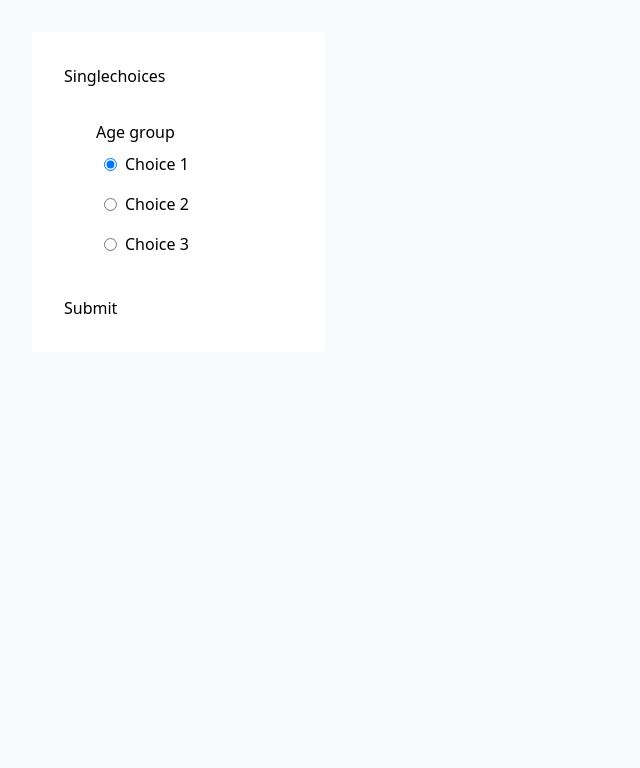
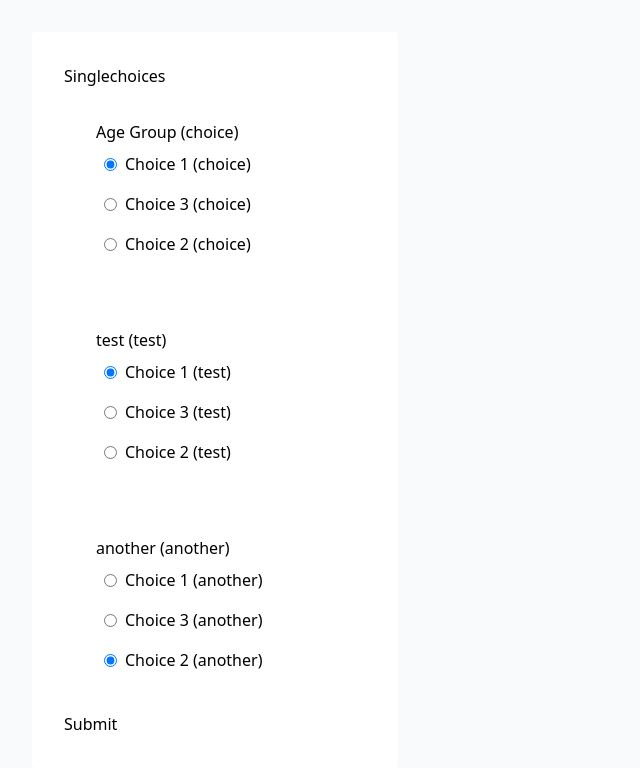
Before and after one commit to pphetra/learning, a Next.js app: page /singlechoices_use_form in a window 1280 px wide. Shown: the top 768 px of the page, without its empty margins (0-640 px from the left). Built offline with nearby package versions, Linux system fonts and the light colour scheme.

Commit message:
refactor to component

```diff
--- a/pages/singlechoices_use_form.js
+++ b/pages/singlechoices_use_form.js
@@ -1,5 +1,59 @@
 import { useEffect } from "react";
 import { useForm } from "react-hook-form";
+
+function Question(props) {
+  const {
+    label,
+    name,
+    options,
+    register,
+    watch,
+    infoName,
+    setValue,
+    infoChoice,
+  } = props;
+  const value = watch(name);
+  useEffect(() => {
+    if (value != infoChoice) {
+      setValue(infoName, "");
+    }
+  }, [infoChoice, setValue, value, infoName]);
+
+  return (
+    <div className="p-8">
+      <h3>
+        {label} ({name})
+      </h3>
+      <div>
+        {options.map((option) => (
+          <div key={option.label} className="flex gap-2 items-center p-2">
+            <input
+              type="radio"
+              value={option.value}
+              id={`${name}-${option.label}`}
+              {...register(name)}
+            />
+            <label htmlFor={`${name}-${option.label}`}>
+              {option.label} ({name})
+            </label>
+          </div>
+        ))}
+        {value === infoChoice && (
+          <div>
+            <label htmlFor="info">More info</label>
+            <input
+              id="info"
+              type="text"
+              name="info"
+              className="border"
+              {...register(infoName)}
+            />
+          </div>
+        )}
+      </div>
+    </div>
+  );
+}
 
 export default function SingleChoiceUseForm() {
   const {
@@ -12,67 +66,58 @@ export default function SingleChoiceUseForm() {
     defaultValues: {
       choice: "1",
       info: "",
+      test: "1",
+      infoTest: "",
+      another: "2",
+      infoAnother: "",
     },
   });
-  const choice = watch("choice");
-
-  useEffect(() => {
-    if (choice != "3") {
-      setValue("info", "");
-    }
-  }, [choice, setValue]);
 
   const onSubmit = (data) => console.log(data);
+
+  const options = [
+    { label: "Choice 1", value: "1" },
+    { label: "Choice 3", value: "3" },
+    { label: "Choice 2", value: "2" },
+  ];
 
   return (
     <div className="bg-gray-50 h-screen flex">
       <form onSubmit={handleSubmit(onSubmit)}>
         <div className="m-8 p-8 bg-white rounded w-full">
           <h2>Singlechoices</h2>
-          <div className="p-8">
-            <h3>Age group</h3>
-            <div>
-              <div className="flex gap-2 items-center p-2">
-                <input
-                  type="radio"
-                  id="choice1"
-                  value="1"
-                  {...register("choice")}
-                />
-                <label htmlFor="choice1">Choice 1</label>
-              </div>
-              <div className="flex gap-2 items-center p-2">
-                <input
-                  type="radio"
-                  id="choice2"
-                  value="2"
-                  {...register("choice")}
-                />
-                <label htmlFor="choice2">Choice 2</label>
-              </div>
-              <div className="flex gap-2 items-center p-2">
-                <input
-                  type="radio"
-                  id="choice3"
-                  value="3"
-                  {...register("choice")}
-                />
-                <label htmlFor="choice3">Choice 3</label>
-              </div>
-              {choice === "3" && (
-                <div>
-                  <label htmlFor="info">More info</label>
-                  <input
-                    id="info"
-                    type="text"
-                    name="info"
-                    className="border"
-                    {...register("info")}
-                  />
-                </div>
-              )}
-            </div>
-          </div>
+          <Question
+            label="Age Group"
+            name="choice"
+            infoName="info"
+            infoChoice="3"
+            options={options}
+            register={register}
+            setValue={setValue}
+            watch={watch}
+          />
+
+          <Question
+            label="test"
+            name="test"
+            infoName="infoTest"
+            infoChoice="3"
+            options={options}
+            register={register}
+            setValue={setValue}
+            watch={watch}
+          />
+
+          <Question
+            label="another"
+            name="another"
+            infoName="infoAnother"
+            infoChoice="3"
+            options={options}
+            register={register}
+            setValue={setValue}
+            watch={watch}
+          />
 
           <div>
             <button type="submit">Submit</button>
```
